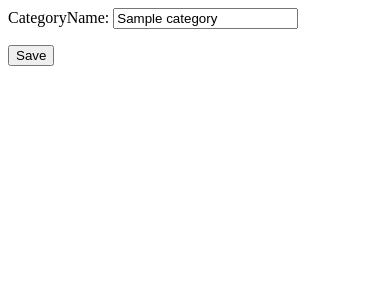
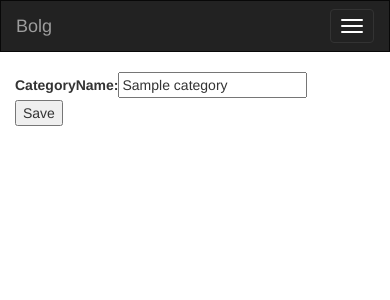
Before and after one commit to NadaBayoumy/DjangoPythonBlog, a Django app: page /1/edit in a window 390 px wide. Shown: the top 300 px of the page. Run offline with Django 3.2, Linux system fonts and the light colour scheme; tables that the repository leaves empty hold one stand-in row (values such as "Sample post"); some libraries are stand-ins or nearby versions.

Commit message:
bootstrap on category form

```diff
--- a/Blog/BlogApp/templates/BlogApp/category_form.html
+++ b/Blog/BlogApp/templates/BlogApp/category_form.html
@@ -1,5 +1,23 @@
-<form method = 'POST'> {% csrf_token %}
-{{ category_form.as_p }}
+{% extends 'BlogApp/base.html' %}
+{% load bootstrap %}
 
-<button type="submit">Save</button>
-</form>
+{% block 'title' %}
+Category
+{% endblock 'title' %}
+
+{% block 'body' %}
+
+<div class="container">
+    <form method="POST" class="form-horizontal"> {% csrf_token %}
+    {{ category_form|bootstrap_horizontal }}
+        <div class="form-group">
+             <div class="col-sm-10 col-sm-offset-2">
+
+
+           <button type="submit">Save</button>
+            </div>
+        </div>
+    </form>
+</div>
+
+{% endblock 'body' %}
```
